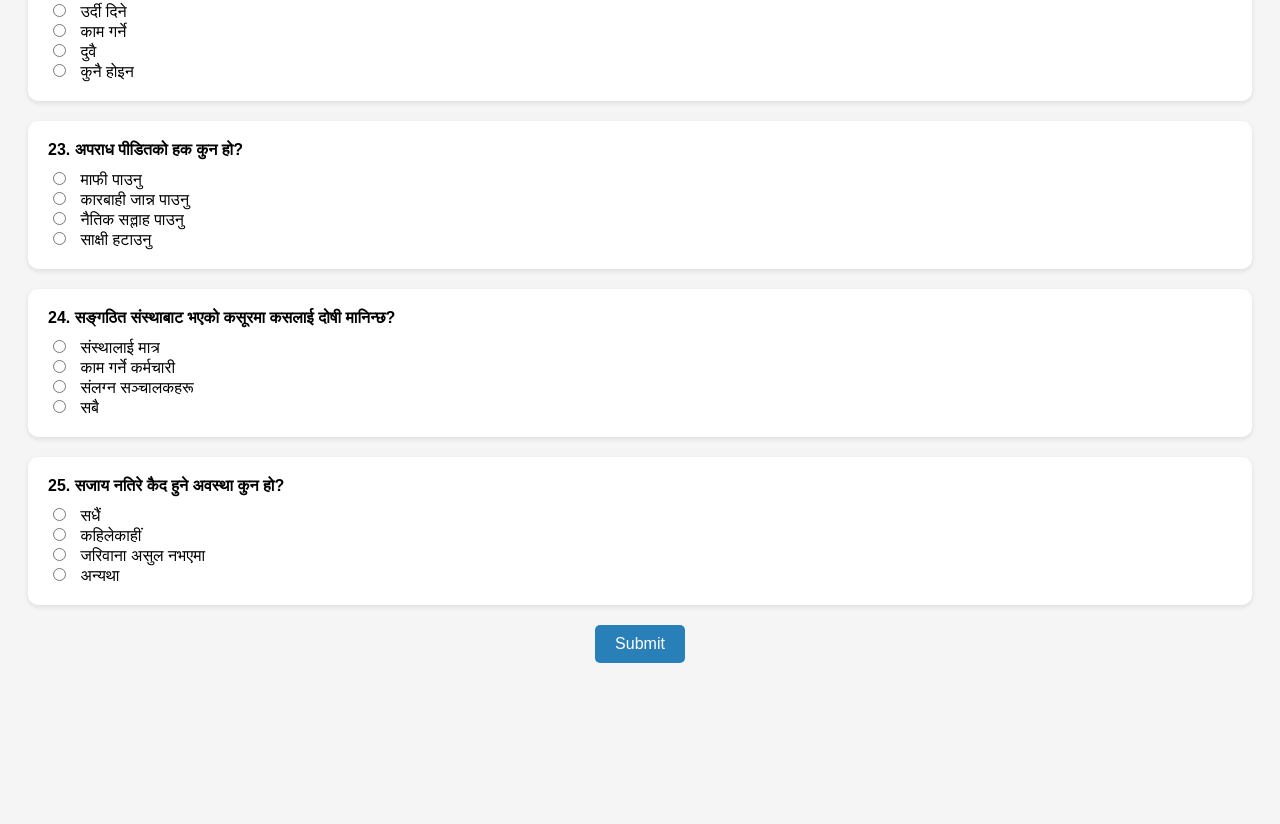
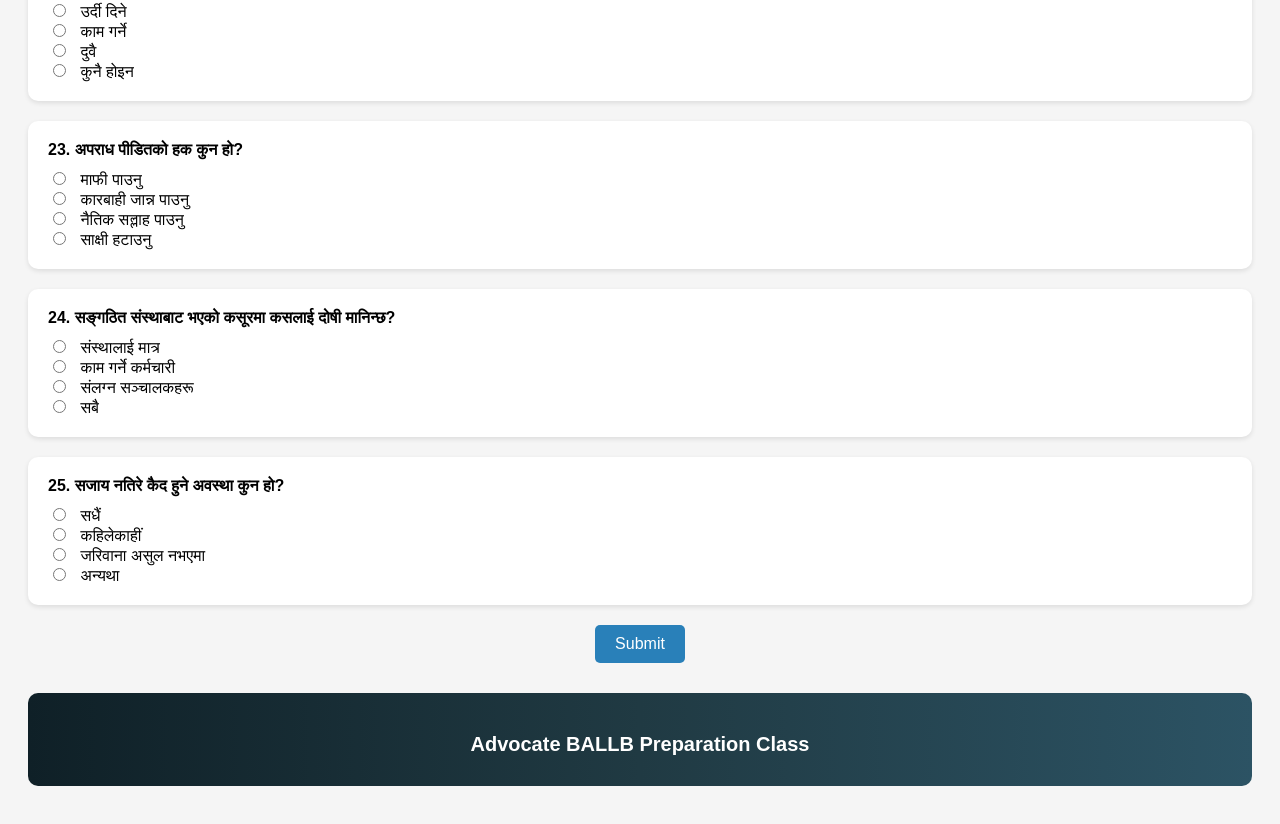
Before and after one commit to messilc1/BALLBQUIZ, a plain HTML site: page index.html in a window 1280 px wide. Shown: the part 3748-4572 px from the top of the page. Before the commit the page ends 4469 px from the top, so only its background shows below. Drawn offline with Linux system fonts and the light colour scheme.

Commit message:
Update index.html

```diff
--- a/index.html
+++ b/index.html
@@ -58,6 +58,10 @@
   <div style="text-align:center;">
     <button type="button" onclick="submitQuiz()">Submit</button>
     <div id="result"></div>
+  </div>
+
+  <div class="banner">
+    <h2>Advocate BALLB Preparation Class</h2>
   </div>
 
   <div id="overlay"></div>
```
